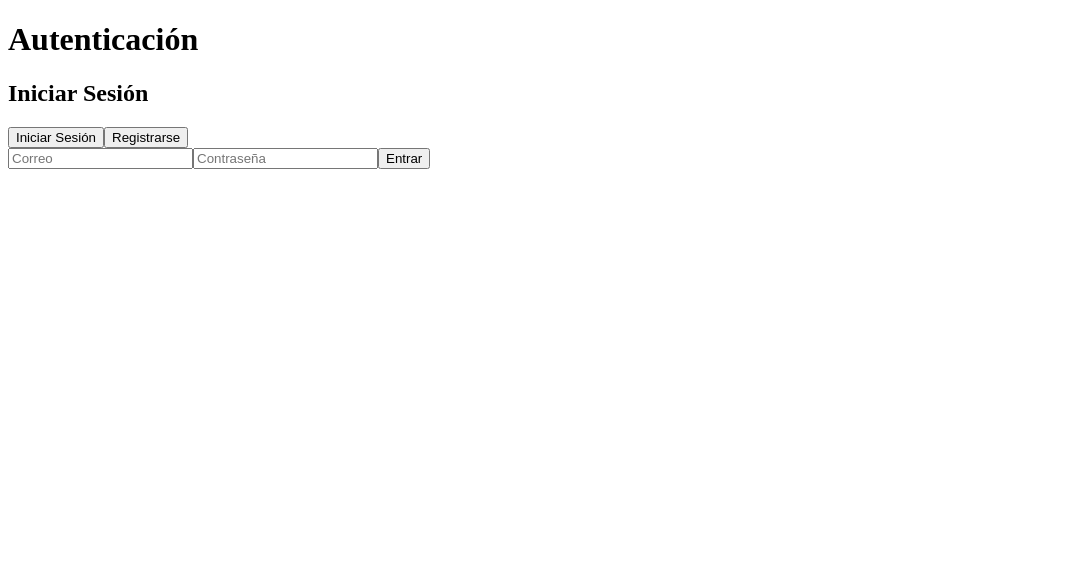
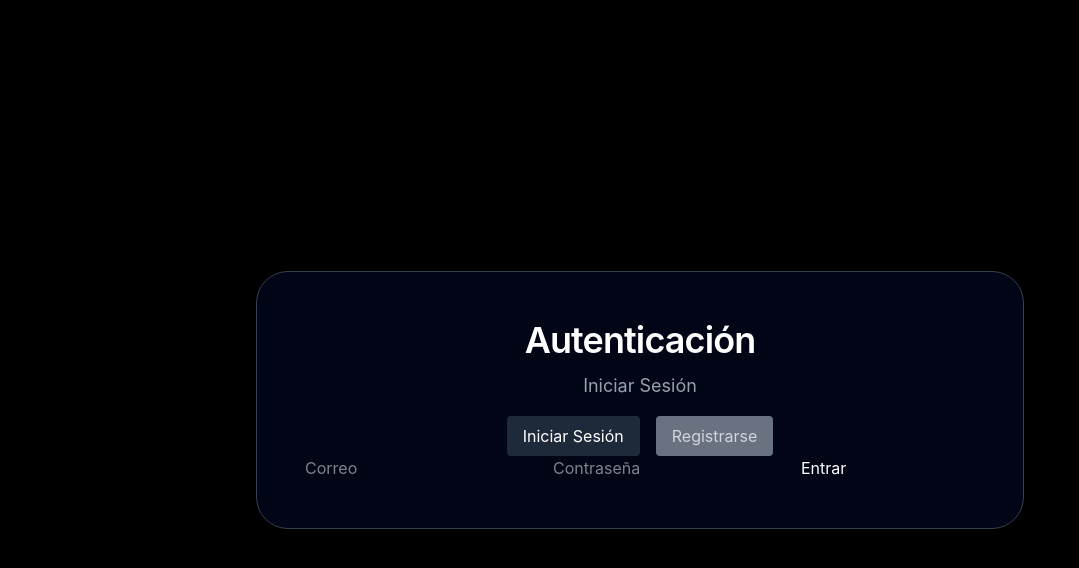
Before and after one commit to AlexEstiven2/E_Commerce-BlackJump, a React (Vite) app in the folder BlackJump/: page / in a window 1280 px wide. Shown: the top 568 px of the page, without its empty margins (0-1079 px from the left). Built offline with nearby package versions, Linux system fonts and the light colour scheme.

Commit message:
Estilo en Corto

```diff
--- /dev/null
+++ b/BlackJump/src/main.css
@@ -0,0 +1 @@
+@import "tailwindcss";
--- a/BlackJump/src/main.jsx
+++ b/BlackJump/src/main.jsx
@@ -1,6 +1,7 @@
 import { StrictMode } from 'react'
 import { createRoot } from 'react-dom/client'
 import App from './App.jsx'
+import './main.css'
 createRoot(document.getElementById('root')).render(
   <StrictMode>
     <App />
--- a/BlackJump/src/paginas/pagina_de_autenticacion/PaginaDeAutenticacion.jsx
+++ b/BlackJump/src/paginas/pagina_de_autenticacion/PaginaDeAutenticacion.jsx
@@ -15,19 +15,39 @@
 import { useState } from "react";
 import FormularioDeInicioDeSesion from "../../componentes/autenticacion/FormularioDeInicioDeSesion";
 import FormularioDeRegistro from "../../componentes/autenticacion/FormularioDeRegistro";
-
 export default function PaginaDeAutenticacion() {
   const [mode, setMode] = useState("sesion"); // "Iniciar sesion" o "Registrarse"
 
   return (
-    <div className="w-full h-screen flex flex-col items-center justify-center bg-gray-100">
-      <h1>Autenticación</h1>
-      <h2>{mode === "sesion" ? "Iniciar Sesión" : "Registrarse"}</h2>
+    <div className="min-h-screen bg-black text-white flex items-center justify-center px-4">
+      <div className="w-full max-w-3xl rounded-[2rem] bg-slate-950/95 border border-gray-700 shadow-[0_20px_80px_rgba(0,0,0,0.7)] p-8 md:p-12">
+        <div className="space-y-3 text-center">
+          <h1 className="text-4xl font-semibold tracking-tight text-white">
+            Autenticación
+          </h1>
+          <h2 className="text-gray-400 text-lg">
+            {mode === "sesion" ? "Iniciar Sesión" : "Registrarse"}
+          </h2>
+        </div>
 
         {/* Botones para alternar */}
-      <div className="interruptor-de-autenticacion">
-        <button onClick={() => setMode("sesion")}>Iniciar Sesión</button>
-        <button onClick={() => setMode("registro")}>Registrarse</button>
+        <div className="flex justify-center space-x-4 mt-4">
+          <button
+            className={`px-4 py-2 rounded ${
+              mode === "sesion" ? "bg-gray-800 text-white" : "bg-gray-500 text-gray-300"
+            }`}
+            onClick={() => setMode("sesion")}
+          >
+            Iniciar Sesión
+          </button>
+          <button
+            className={`px-4 py-2 rounded ${
+              mode === "registro" ? "bg-gray-800 text-white" : "bg-gray-500 text-gray-300"
+            }`}
+            onClick={() => setMode("registro")}
+          >
+            Registrarse
+          </button>
         </div>
         <div className="contenedor-de-autenticacion">
           {mode === "sesion" ? (
@@ -37,5 +57,6 @@ export default function PaginaDeAutenticacion() {
           )}
         </div>
       </div>
+    </div>
   );
 }
```
Lines whose indentation alone changed are shown as unchanged.
